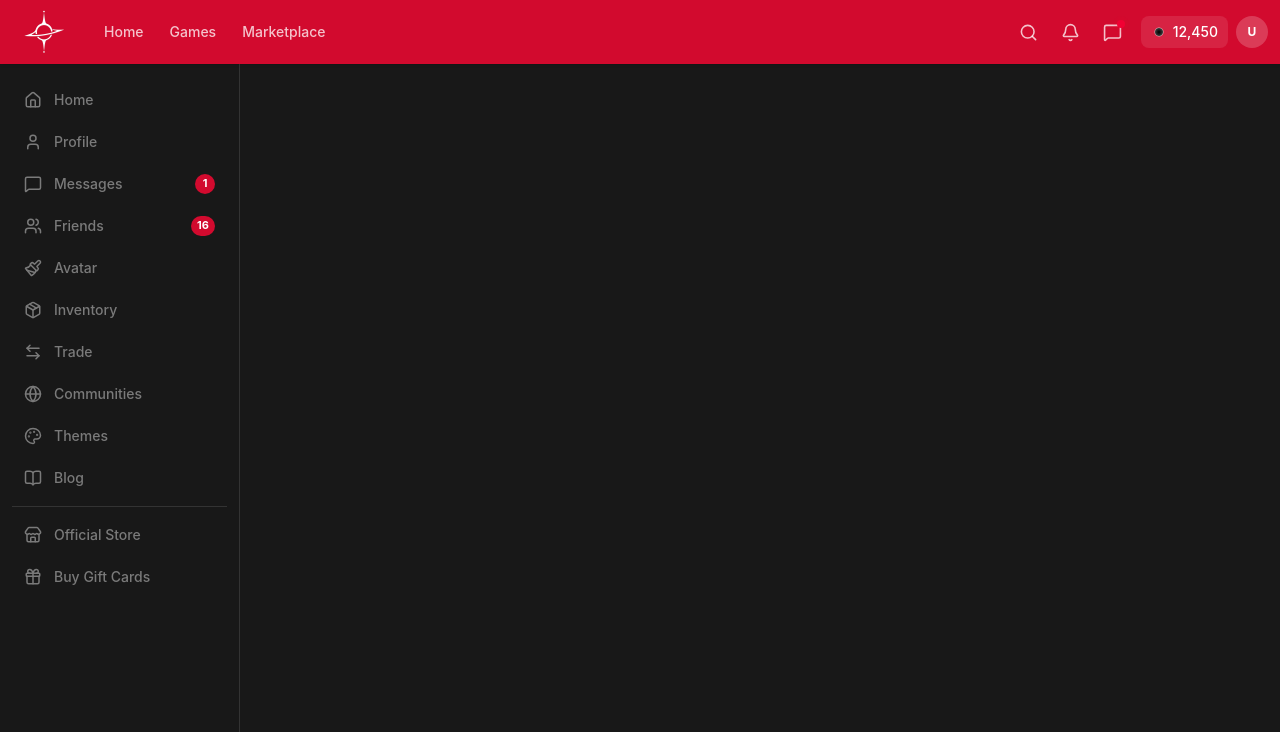
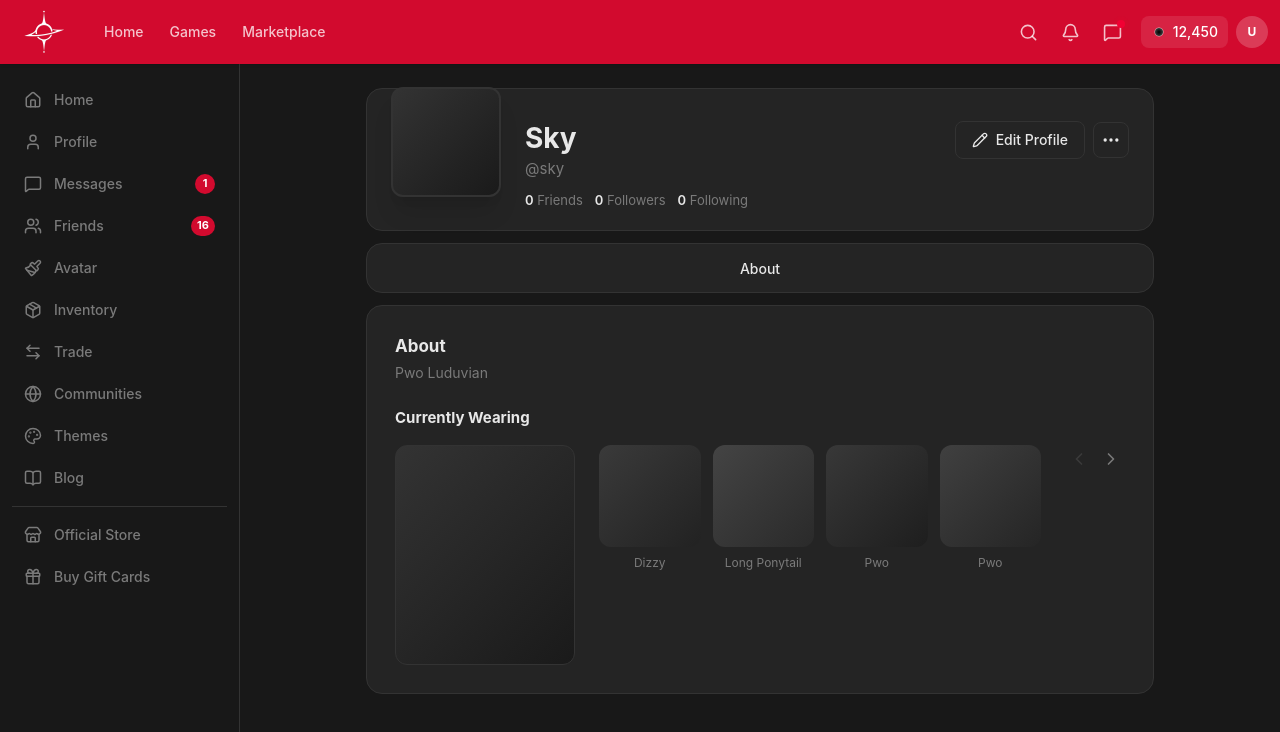
Before and after one commit to Pwooooo/Sox, a React (Vite) app: page /profile/1 in a window 1280 px wide. Shown: the top 732 px of the page. Built offline with nearby package versions, Linux system fonts and the light colour scheme.

Commit message:
profile: luduvo style - header, about tab, currently wearing

```diff
--- a/src/pages/Profile.tsx
+++ b/src/pages/Profile.tsx
@@ -1,3 +1,112 @@
+import { useState } from 'react'
+import { MoreHorizontal, Pencil, ChevronLeft, ChevronRight } from 'lucide-react'
+
+const WEARING_ITEMS = [
+  { name: 'Dizzy', index: 0 },
+  { name: 'Long Ponytail', index: 1 },
+  { name: 'Pwo', index: 2 },
+  { name: 'Pwo', index: 3 },
+  { name: 'Classic Tee', index: 4 },
+  { name: 'Black Jeans', index: 5 },
+]
+
+function grad(i: number) {
+  const g = [
+    'linear-gradient(135deg, #3a3a3a 0%, #222 100%)',
+    'linear-gradient(135deg, #444 0%, #2a2a2a 100%)',
+    'linear-gradient(135deg, #383838 0%, #1e1e1e 100%)',
+    'linear-gradient(135deg, #404040 0%, #252525 100%)',
+    'linear-gradient(135deg, #333 0%, #1a1a1a 100%)',
+    'linear-gradient(135deg, #3c3c3c 0%, #202020 100%)',
+  ]
+  return g[i % g.length]
+}
+
 export function Profile() {
-  return null
+  const [wearingIndex, setWearingIndex] = useState(0)
+  const visible = WEARING_ITEMS.slice(wearingIndex, wearingIndex + 4)
+
+  return (
+    <div className="max-w-[820px] mx-auto p-4 md:py-6 flex flex-col gap-3">
+      {/* Header card */}
+      <div className="bg-card rounded-2xl border border-border p-6 pt-8 pb-5">
+        <div className="flex items-start justify-between">
+          <div className="flex items-center gap-6">
+            <div
+              className="w-[110px] h-[110px] rounded-xl shrink-0 -mt-12 border-2 border-border shadow-xl"
+              style={{ background: grad(4) }}
+            />
+            <div>
+              <h1 className="text-[28px] font-bold text-foreground leading-tight">Sky</h1>
+              <p className="text-muted-foreground text-[15px] mt-0.5">@sky</p>
+              <div className="flex items-center gap-3 mt-2.5 text-[13px]">
+                <span className="text-muted-foreground"><strong className="text-foreground font-semibold">0</strong> Friends</span>
+                <span className="text-muted-foreground"><strong className="text-foreground font-semibold">0</strong> Followers</span>
+                <span className="text-muted-foreground"><strong className="text-foreground font-semibold">0</strong> Following</span>
+              </div>
+            </div>
+          </div>
+          <div className="flex items-center gap-2 shrink-0">
+            <button className="flex items-center gap-2 px-4 py-2 rounded-lg border border-border bg-card text-foreground text-sm font-medium hover:bg-secondary transition-colors cursor-pointer">
+              <Pencil className="size-4" />
+              Edit Profile
+            </button>
+            <button className="size-9 rounded-lg border border-border bg-card text-foreground flex items-center justify-center hover:bg-secondary transition-colors cursor-pointer">
+              <MoreHorizontal className="size-5" />
+            </button>
+          </div>
+        </div>
+      </div>
+
+      {/* About tab bar */}
+      <div className="bg-card rounded-2xl border border-border py-3 text-center">
+        <span className="text-sm font-medium text-foreground">About</span>
+      </div>
+
+      {/* About content */}
+      <div className="bg-card rounded-2xl border border-border p-7">
+        <h2 className="text-[17px] font-bold text-foreground mb-0.5">About</h2>
+        <p className="text-muted-foreground text-[14px] mb-6">Pwo Luduvian</p>
+
+        <h3 className="text-[15px] font-bold text-foreground mb-4">Currently Wearing</h3>
+        <div className="flex items-start gap-6">
+          <div
+            className="w-[180px] h-[220px] rounded-xl shrink-0 border border-border"
+            style={{ background: grad(4) }}
+          />
+          <div className="flex-1 min-w-0">
+            <div className="grid grid-cols-4 gap-3">
+              {visible.map((item) => (
+                <div key={item.index} className="flex flex-col items-center gap-2">
+                  <div
+                    className="w-full aspect-square rounded-xl"
+                    style={{ background: grad(item.index) }}
+                  />
+                  <span className="text-[12px] text-muted-foreground text-center leading-tight">{item.name}</span>
+                </div>
+              ))}
+            </div>
+          </div>
+          {WEARING_ITEMS.length > 4 && (
+            <div className="flex items-center gap-1 shrink-0">
+              <button
+                onClick={() => setWearingIndex(Math.max(0, wearingIndex - 1))}
+                disabled={wearingIndex === 0}
+                className="size-7 rounded-md flex items-center justify-center disabled:opacity-25 hover:bg-secondary transition-colors cursor-pointer border-none bg-transparent"
+              >
+                <ChevronLeft className="size-5 text-muted-foreground" />
+              </button>
+              <button
+                onClick={() => setWearingIndex(Math.min(WEARING_ITEMS.length - 4, wearingIndex + 1))}
+                disabled={wearingIndex >= WEARING_ITEMS.length - 4}
+                className="size-7 rounded-md flex items-center justify-center disabled:opacity-25 hover:bg-secondary transition-colors cursor-pointer border-none bg-transparent"
+              >
+                <ChevronRight className="size-5 text-muted-foreground" />
+              </button>
+            </div>
+          )}
+        </div>
+      </div>
+    </div>
+  )
 }
```
